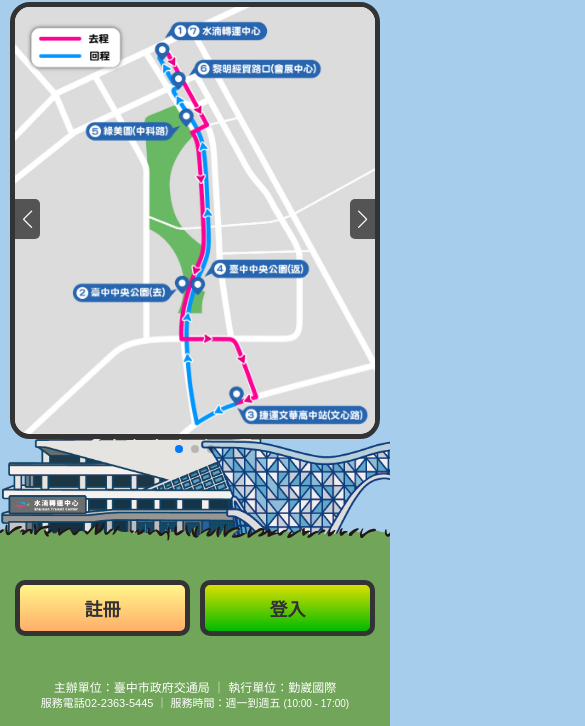
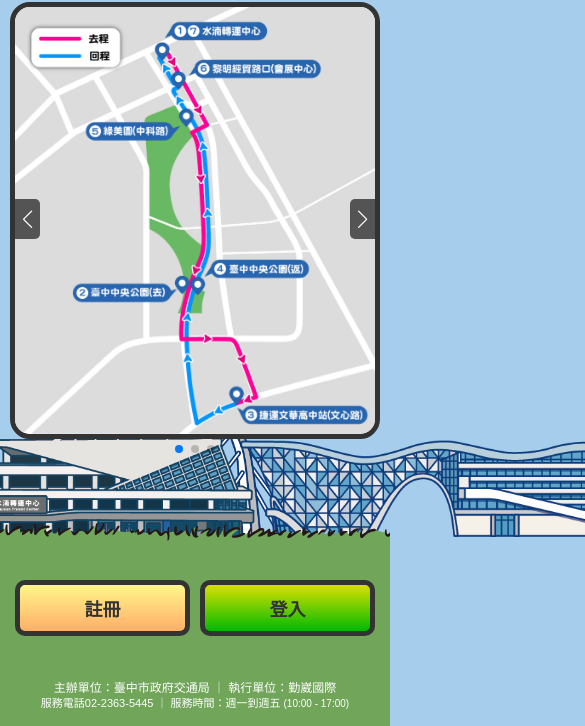
Before and after one commit to farlander77/bus, a plain HTML site: page index.html in a window 390 px wide. Shown: the part 118-844 px from the top of the page, 585 px wide, since content can reach past the window. Drawn offline with nearby package versions, Linux system fonts and the light colour scheme.

Commit message:
Add files via upload

```diff
--- a/css/css.css
+++ b/css/css.css
@@ -46,7 +46,6 @@ body{
 
 .page{
 	max-width:500px;
-    overflow-x: hidden;
 }
 
 
@@ -127,8 +126,8 @@ body{
     .build2{position: absolute; bottom: -35px; right: -65vw; z-index: -1;}
     .build3{position: absolute; bottom: -25px; left: -0vw; z-index: -3;}*/
 
-    .build1{position: absolute; bottom: -25px; right: 50%; width: 50vw; text-align: center; z-index: -2;}
-    .build2{position: absolute; bottom: -15px; left: 50%; width: 50vw; text-align: center; z-index: -1;}
+    .build1{position: absolute; bottom: -25px; right: 60%; width: 50vw; text-align: center; z-index: -2;}
+    .build2{position: absolute; bottom: -15px; left: 60%; width: 50vw; text-align: center; z-index: -1;}
     .build3{position: absolute; bottom: -25px; left: 0; width: 100%; text-align: center; z-index: -3;}
 
 }
```
